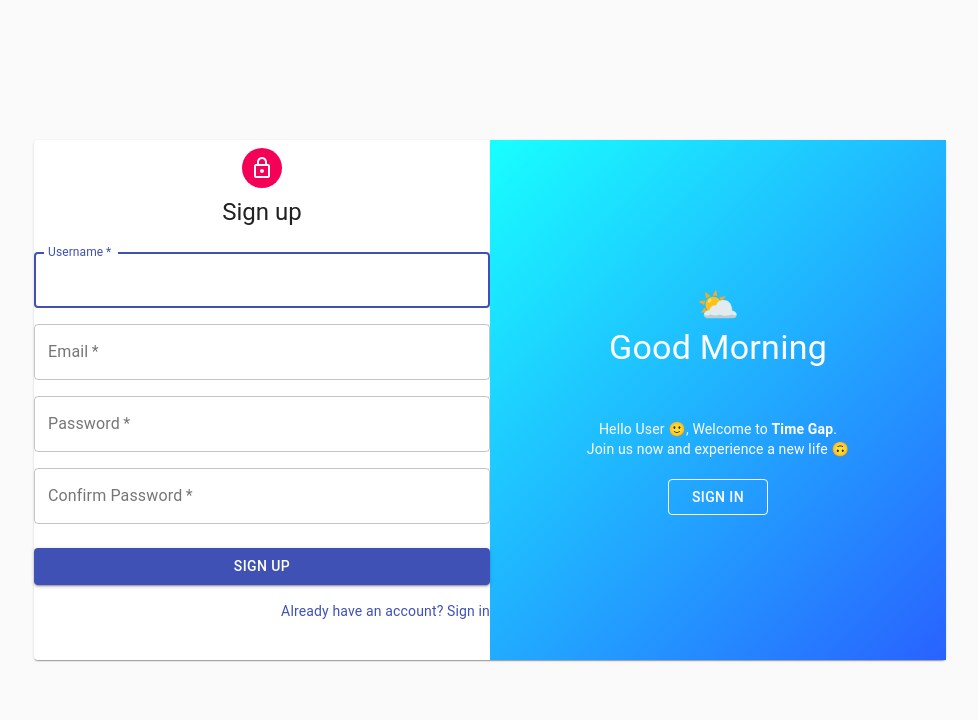
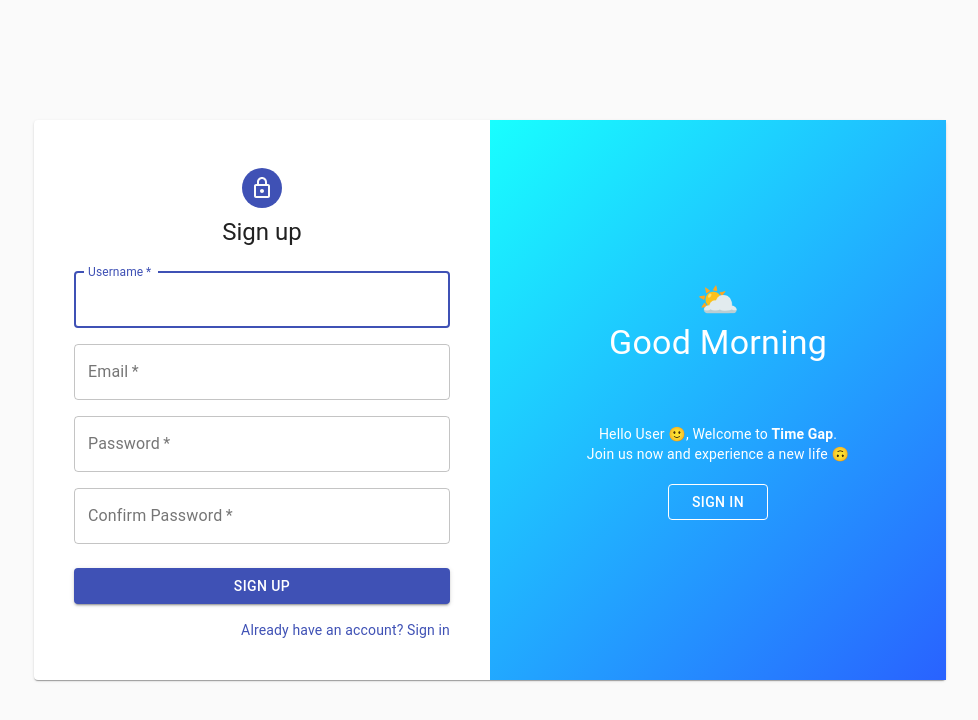
Before and after one commit to Dchole/TTA, a React (Create React App) app in the folder client/: page /register in a window 1280 px wide. Shown: the top 720 px of the page, without its empty margins (150-1128 px from the left). Built offline with nearby package versions, Linux system fonts and the light colour scheme; no server answers.

Commit message:
Forms routing

```diff
--- a/client/src/components/Intro.js
+++ b/client/src/components/Intro.js
@@ -7,12 +7,12 @@ import { Typography, Button } from "@material-ui/core"
 const useStyles = makeStyles(theme => ({
   start: {
     backgroundImage: `linear-gradient(-45deg,${blue["A700"]},${cyan.A200})`,
-    height: "65vh",
+    height: "100%",
     display: "flex",
     flexDirection: "column",
     justifyContent: "space-around",
     alignItems: "center",
-    padding: "120px 90px 120px 90px",
+    padding: "130px 90px 130px 90px",
     color: "white"
   }
 }))
--- a/client/src/components/Landing.js
+++ b/client/src/components/Landing.js
@@ -1,6 +1,7 @@
 import React from "react"
 import { makeStyles } from "@material-ui/core/styles"
-import { Paper, Container } from "@material-ui/core"
+import Container from "@material-ui/core/Container"
+import Paper from "@material-ui/core/Paper"
 import Intro from "./Intro"
 
 const useStyles = makeStyles(() => ({
--- a/client/src/components/Login.js
+++ b/client/src/components/Login.js
@@ -2,7 +2,6 @@ import React from "react"
 import { makeStyles } from "@material-ui/core/styles"
 import Avatar from "@material-ui/core/Avatar"
 import Button from "@material-ui/core/Button"
-import CssBaseline from "@material-ui/core/CssBaseline"
 import TextField from "@material-ui/core/TextField"
 import FormControlLabel from "@material-ui/core/FormControlLabel"
 import Checkbox from "@material-ui/core/Checkbox"
@@ -13,6 +12,7 @@ import Typography from "@material-ui/core/Typography"
 
 const useStyles = makeStyles(theme => ({
   paper: {
+    margin: theme.spacing(5),
     display: "flex",
     flexDirection: "column",
     alignItems: "center"
@@ -34,8 +34,6 @@ export default function SignIn() {
   const classes = useStyles()
 
   return (
-    <>
-      <CssBaseline />
     <div className={classes.paper}>
       <Avatar className={classes.avatar}>
         <LockOutlinedIcon />
@@ -93,6 +91,5 @@ export default function SignIn() {
         </Grid>
       </form>
     </div>
-    </>
   )
 }
--- a/client/src/components/Register.js
+++ b/client/src/components/Register.js
@@ -2,10 +2,7 @@ import React from "react"
 import { makeStyles } from "@material-ui/core/styles"
 import Avatar from "@material-ui/core/Avatar"
 import Button from "@material-ui/core/Button"
-import CssBaseline from "@material-ui/core/CssBaseline"
 import TextField from "@material-ui/core/TextField"
-import FormControlLabel from "@material-ui/core/FormControlLabel"
-import Checkbox from "@material-ui/core/Checkbox"
 import Link from "@material-ui/core/Link"
 import Grid from "@material-ui/core/Grid"
 import LockOutlinedIcon from "@material-ui/icons/LockOutlined"
@@ -13,13 +10,14 @@ import Typography from "@material-ui/core/Typography"
 
 const useStyles = makeStyles(theme => ({
   paper: {
+    margin: theme.spacing(5),
     display: "flex",
     flexDirection: "column",
     alignItems: "center"
   },
   avatar: {
     margin: theme.spacing(1),
-    backgroundColor: theme.palette.secondary.main
+    backgroundColor: theme.palette.primary.main
   },
   form: {
     width: "100%", // Fix IE 11 issue.
@@ -34,8 +32,6 @@ export default function SignUp() {
   const classes = useStyles()
 
   return (
-    <>
-      <CssBaseline />
     <div className={classes.paper}>
       <Avatar className={classes.avatar}>
         <LockOutlinedIcon />
@@ -111,6 +107,5 @@ export default function SignUp() {
         </Grid>
       </form>
     </div>
-    </>
   )
 }
```
Lines whose indentation alone changed are shown as unchanged.
